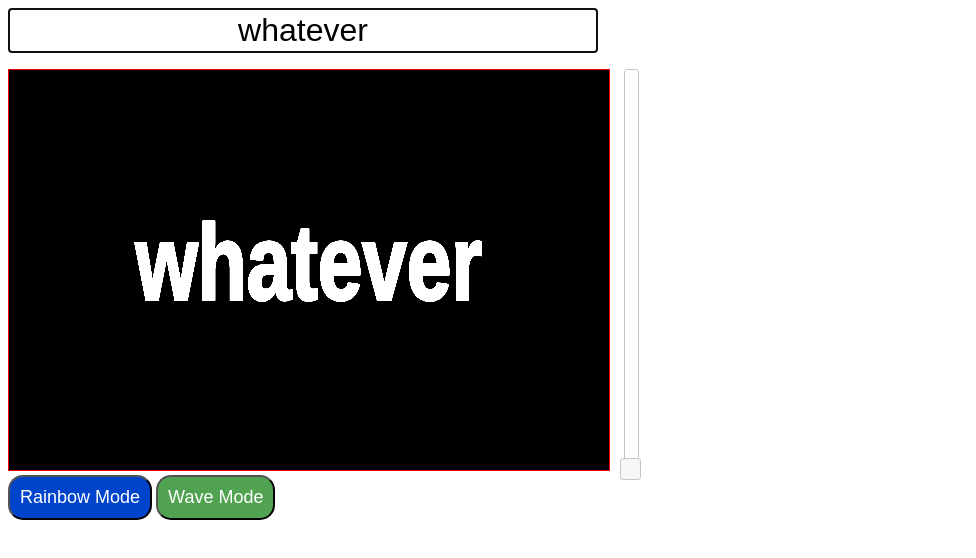
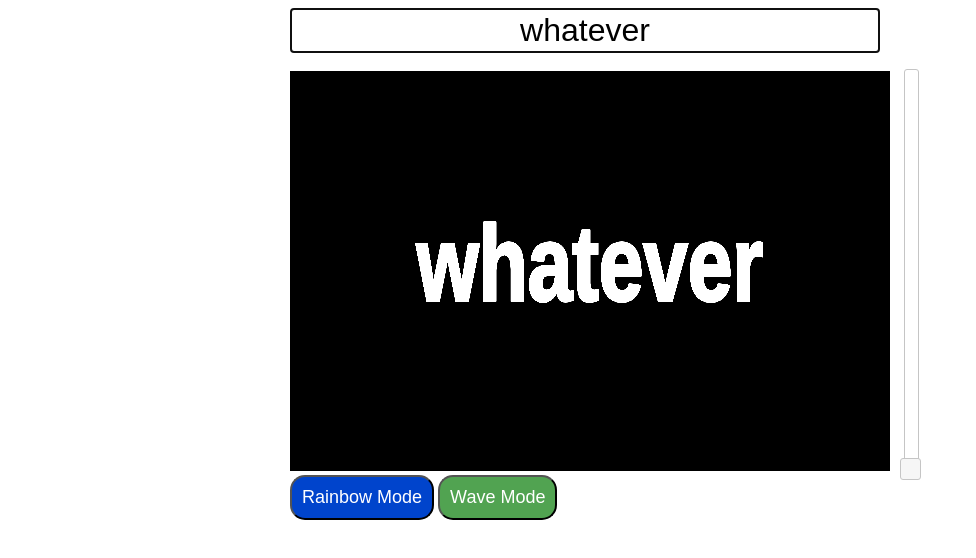
Before and after one commit to hankyates-daptiv/hackday_webgl, a website: page index.html in a window 1280 px wide. Shown: the whole page, without its empty margins (0-976 px from the left). Drawn offline with nearby package versions, Linux system fonts and the light colour scheme; animation ran at ten frames a second.

Commit message:
centered content

```diff
--- a/index.html
+++ b/index.html
@@ -9,19 +9,20 @@
 </head>
 
 <body>
-
+<div style="width:700px ;margin: 0 auto">
 <p>
   <input id="textInput" type="text" value="whatever" autofocus="" style="width: 590px; border: 2px solid #000; padding: 2px 3px; font-size: 2em; text-align: center">
 </p>
 
 <div>
-<canvas id="viewport" width="600" height="400" style="border: 1px solid red;"></canvas>
+<canvas id="viewport" width="600" height="400"></canvas>
 <div id="slider-vertical" style="display:inline-block;height: 400px; margin-left:10px;"></div>
 <div>
 <div>
 <button id="rainbowModeButton" style ="font-size: 18px; padding: 10px; color: #ffffff;background-color: #0044cc;border-radius: 15px;">Rainbow Mode</button>
 
 <button id="waveModeButton" style ="display:inline-block;font-size: 18px; padding: 10px; color: #ffffff;background-color: #51a351;border-radius: 15px;">Wave Mode</button>
+<div>
 <div>
 
 <script id="fragment" type="x-shader/x-fragment">
```
